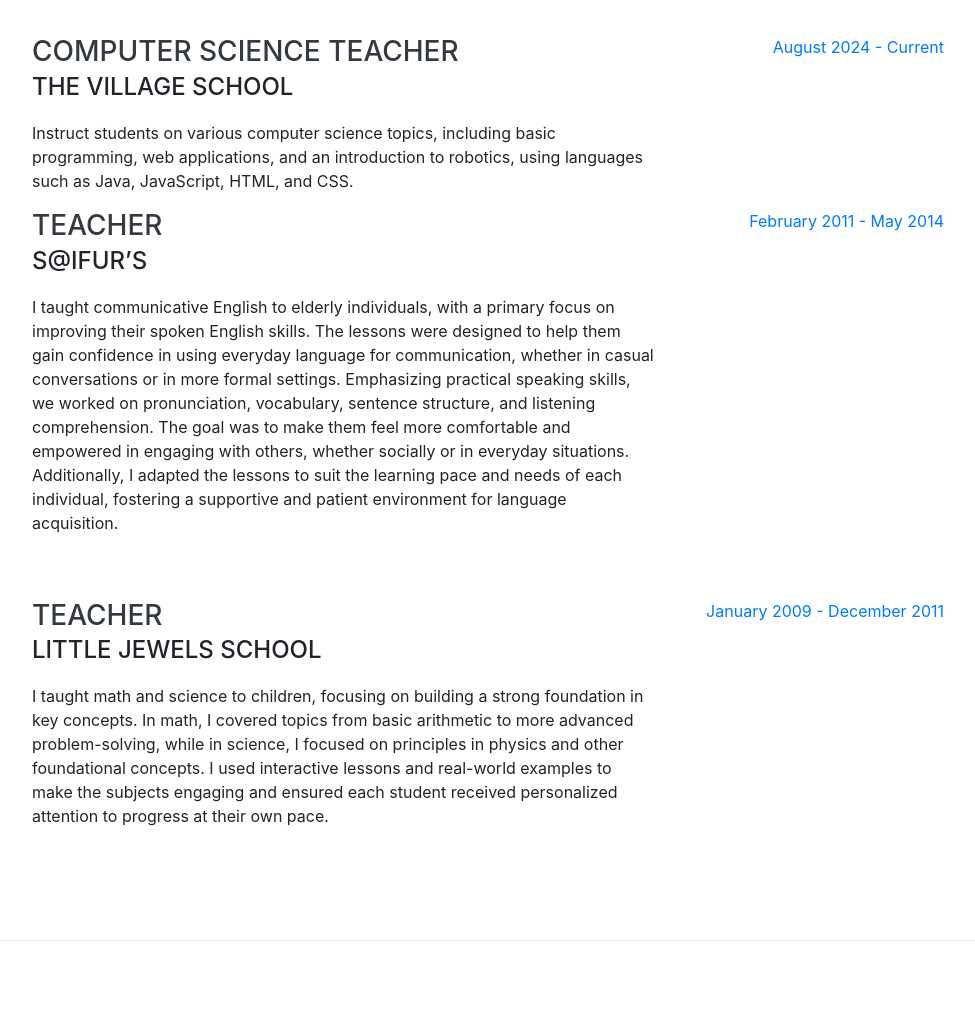
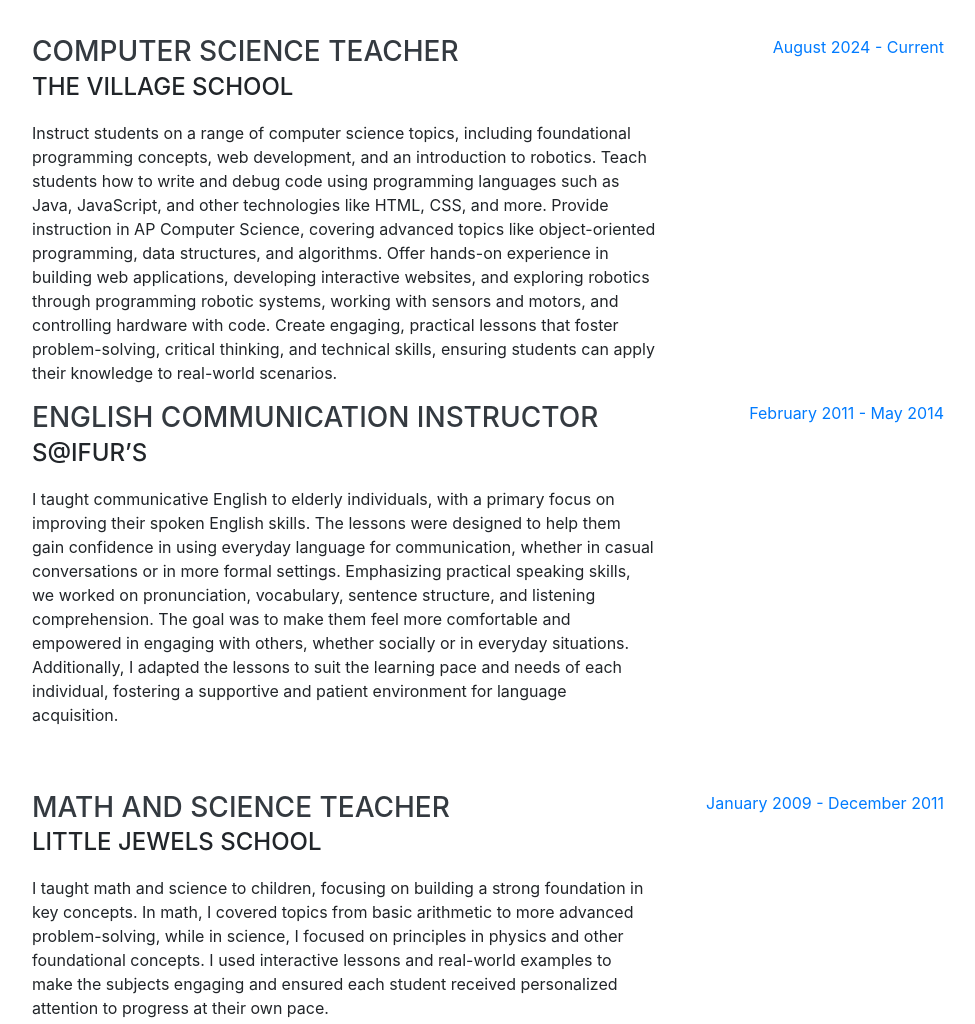
Before and after one commit to riadhs/Portfolio, a website with bundled scripts: page index.html in a window 1280 px wide. Shown: the part 900-1924 px from the top of the page, without its empty margins (288-1263 px from the left). Built offline with nearby package versions, Linux system fonts and the light colour scheme; files whose address does not match are found by name; a web font is replaced by a local one.

Commit message:
Update18 index.html

```diff
--- a/index.html
+++ b/index.html
@@ -106,7 +106,8 @@ In addition, I have a deep passion for research. I was part of the Robotics Rese
           <div class="resume-content">
             <h3 class="mb-0"> Computer Science Teacher </h3>
             <div class="subheading mb-3">The Village School </div>
-            <p>Instruct students on various computer science topics, including basic programming, web applications, and an introduction to robotics, using languages such as Java, JavaScript, HTML, and CSS.</p>
+            <p>Instruct students on a range of computer science topics, including foundational programming concepts, web development, and an introduction to robotics. Teach students how to write and debug code using programming languages such as Java, JavaScript, and other technologies like HTML, CSS, and more. Provide instruction in AP Computer Science, covering advanced topics like object-oriented programming, data structures, and algorithms. Offer hands-on experience in building web applications, developing interactive websites, and exploring robotics through programming robotic systems, working with sensors and motors,
+              and controlling hardware with code. Create engaging, practical lessons that foster problem-solving, critical thinking, and technical skills, ensuring students can apply their knowledge to real-world scenarios.</p>
           </div>
           <div class="resume-date text-md-right">
             <span class="text-primary">August 2024 -  Current</span>
@@ -115,7 +116,7 @@ In addition, I have a deep passion for research. I was part of the Robotics Rese
 
         <div class="resume-item d-flex flex-column flex-md-row justify-content-between mb-5">
           <div class="resume-content">
-            <h3 class="mb-0">Teacher</h3>
+            <h3 class="mb-0">English Communication Instructor</h3>
             <div class="subheading mb-3">S@ifur’s</div>
             <p>I taught communicative English to elderly individuals, with a primary focus on improving their spoken English skills. The lessons were designed to help them gain confidence in using everyday language for communication, whether in casual conversations or in more formal settings. Emphasizing practical speaking skills, we worked on pronunciation, vocabulary, sentence structure, and listening comprehension. The goal was to make them feel more comfortable and empowered in engaging with others, whether socially or in everyday situations. Additionally, I adapted the lessons to suit the learning pace and needs of each individual, fostering a supportive and patient environment for language acquisition.</p>
           </div>
@@ -126,7 +127,7 @@ In addition, I have a deep passion for research. I was part of the Robotics Rese
 
         <div class="resume-item d-flex flex-column flex-md-row justify-content-between mb-5">
           <div class="resume-content">
-            <h3 class="mb-0">Teacher</h3>
+            <h3 class="mb-0">Math and Science Teacher</h3>
             <div class="subheading mb-3">Little Jewels School</div>
             <p>I taught math and science to children, focusing on building a strong foundation in key concepts. In math, I covered topics from basic arithmetic to more advanced problem-solving, while in science, I focused on principles in physics and other foundational concepts. I used interactive lessons and real-world examples to make the subjects engaging and ensured each student received personalized attention to progress at their own pace.</p>
           </div>
```
